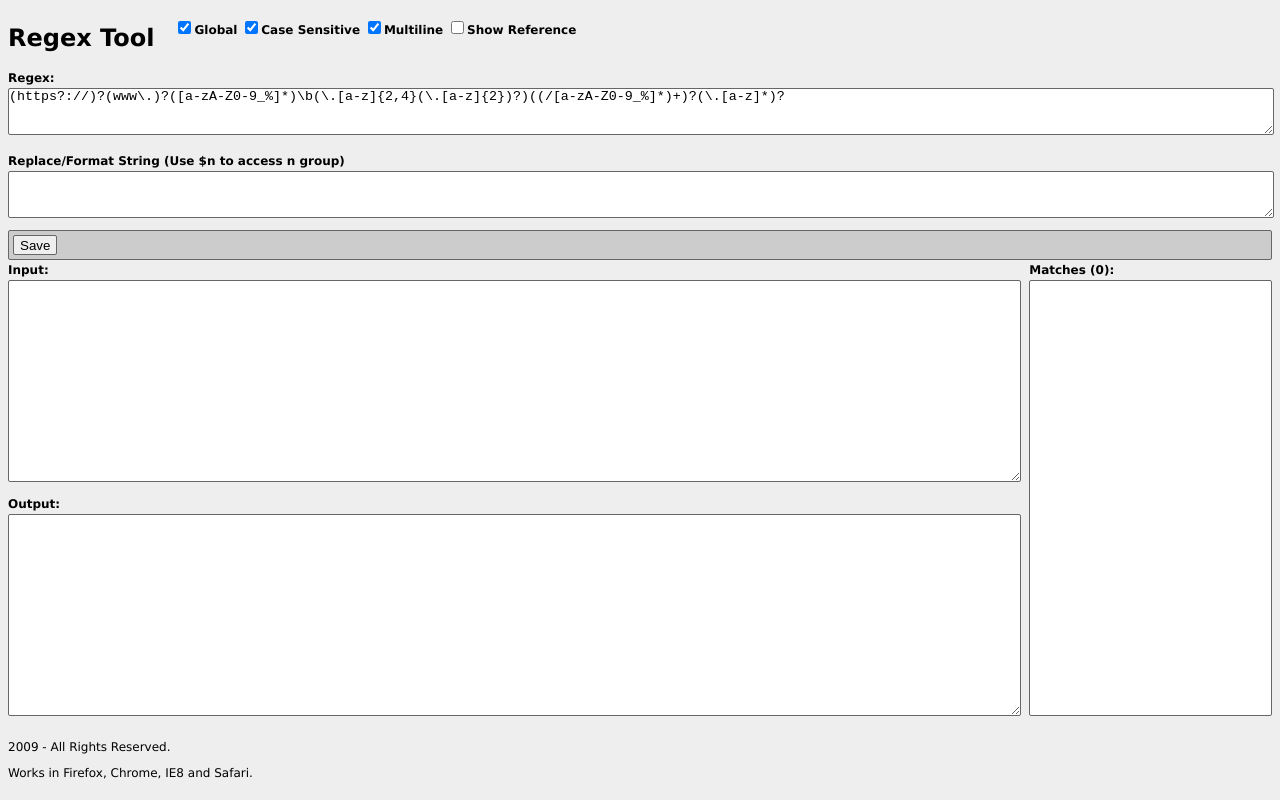
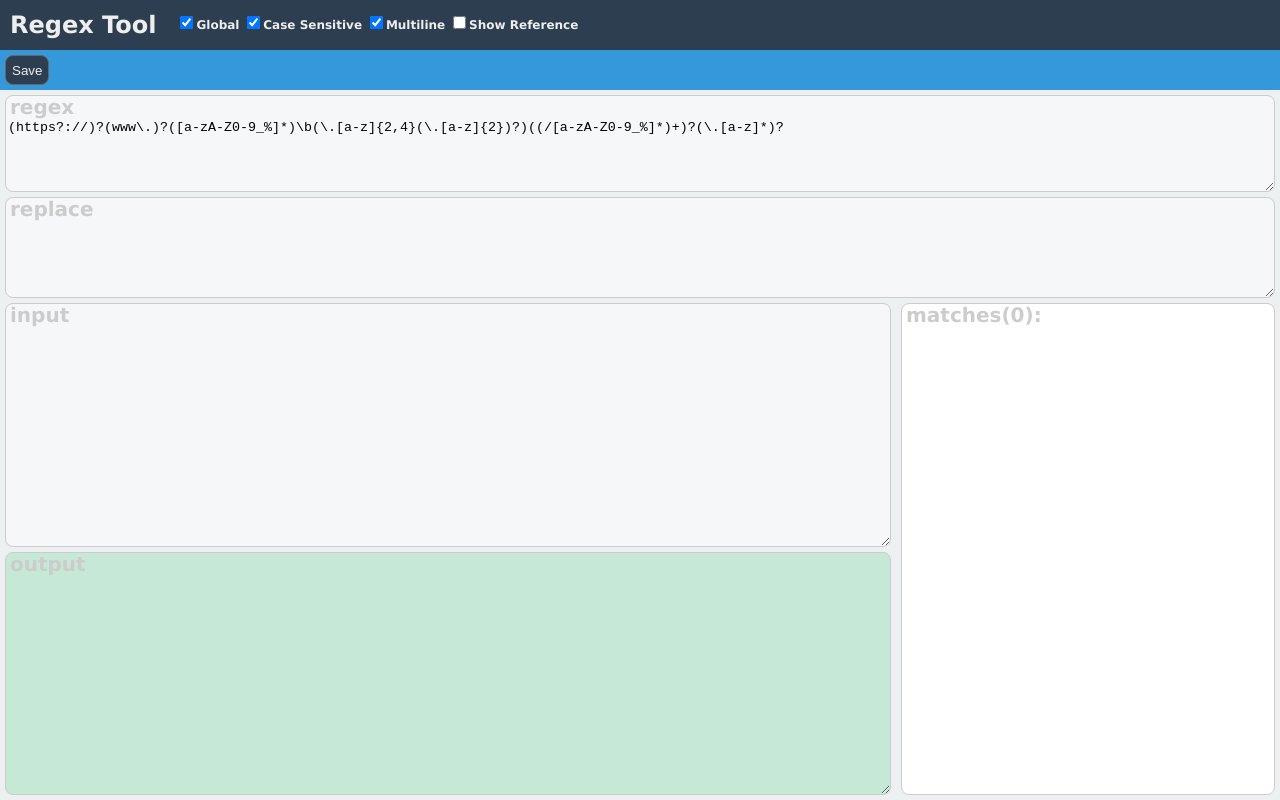
Before and after one commit to giancarlo/regex-tool, a plain HTML site: page index.html in a window 1280 px wide. Drawn offline with Linux system fonts and the light colour scheme.

Commit message:
New formatting

```diff
--- a/default.css
+++ b/default.css
@@ -1,19 +1,85 @@
-@charset "utf-8"
+@charset "utf-8";
 
-#footer { margin-top: 10px; text-align: center; }
+textarea, ul, button { border-radius: 8px; border: 1px solid #ccc; }
 
-textarea, div, ul, button { border-radius: 2px;  }
+header {
+	background-color: #2C3E50;
+	color: #eee; padding: 5px 10px;
+	height: 40px;
+}
 
-body { min-width: 800px; background-color: #eee; font-size: 12px; font-family: Verdana, Arial, sans-serif; }
-textarea {  width: 100%; margin-bottom: 6px; border: 1px solid #666; padding: 0; }
-label { height: 20px; line-height: 20px; padding: 0; margin: 0; font-weight: bold; }
+body {
+	margin: 0; padding: 0;
+	min-width: 760px; background-color: #ECF0F1;
+	font-size: 12px; font-family: Verdana, Arial, sans-serif;
+}
+label {
+	position: relative;
+	padding: 0;
+	font-weight: bold;
+}
+
+#content {
+	position: absolute;	top: 90px; left: 0; right: 0; bottom: 0;
+	min-width: 760px;
+}
+
+#content > div {
+	position: absolute;
+	padding: 0 5px 5px 5px;
+	left: 0; right: 0;
+	box-sizing: border-box;
+}
+
+#content > div:first-child { padding-top: 5px; }
+
+#content > div > label {
+	position: absolute; font-size: 20px; color: #ccc; left: 10px;
+	text-transform: lowercase;
+}
+
+#output {
+	background-color: rgba(46, 204, 113, 0.2) !important;
+	width: 100%; height: 100%;
+}
+#input { width: 100%; height: 100%; }
+
+#regex-container { height: 15%; }
+#regex { height: 100%; width: 100%;}
+
+#replace-container { top: 15%; height: 15%; }
+#replace { height: 100%; width: 100%; }
+
+#input-container { top: 30%; height: 35%; width: 70% !important; }
+#output-container { top: 65%; height: 35%; width: 70% !important; }
+#matches-container { top: 30%; left: 70% !important; bottom: 0; }
+
+#content > div > textarea {
+	padding-top: 24px; background-color: rgba(255, 255, 255, 0.5);
+	border: 1px solid #ccc; box-sizing: border-box;
+}
+
+#saved {
+	border: none; background-color: #3498DB; line-height: 30px;
+	box-sizing: border-box; height: 40px; padding: 5px;
+}
+
+#saved > button {
+	background-color: #2C3E50; color: #eee; height: 30px;
+}
+
+#output-bar {
+	position: absolute !important; bottom: 0; top: 30%;
+	padding: 10px; box-sizing: border-box;
+}
+
 table { max-width: 780px;  }
-tbody > tr:nth-child(odd) { background-color: #eee;  };
+tbody > tr:nth-child(odd) { background-color: #eee;  }
 td { margin: 2px 5px;padding: 0; border: 0;  }
 button { border: 1px solid #666; min-height: 20px; }
 
 #help { display: none; position: absolute; border: 1px solid #666; background-color: white; padding: 5px;}
-#saved { border: 1px solid #666;  background-color: #ccc; padding:4px;  }
+
 #saved div {
 	white-space: nowrap;
 	margin: 0 4px;
@@ -30,29 +96,32 @@ button { border: 1px solid #666; min-height: 20px; }
 #saved > div > a { position: relative; right: 0; width: 20px; font-weight: bold; text-align: center;;display: inline-block; background-color: #666; color: white; }
 #saved > div > span { width: 130px; display: inline-block; overflow: hidden; }
 
-#found { border: 1px solid #666; height: 434px; margin: 0 0 10px 10px; padding: 0; overflow: auto; background-color: white; }
+#found {
+	border: 1px solid #ccc; padding: 24px 0 0 0; overflow: auto;
+	background-color: white; margin: 0; height: 100%;
+	box-sizing: border-box;
+}
 #found li { cursor: pointer; }
 #found > li { padding: 2px; list-style: none; line-height: 20px; }
 #found > li:hover { background-color: #ccc; }
 #found img { float: left;}
-#found > li  ol { background-color: white; display: none; }
+#found > li ol { background-color: white; display: none; }
 
+/*
 .error { margin-bottom: 4px; font-weight: bold; color: red; }
+*/
 
-#output { height: 200px; }
-#input { height: 200px; }
 
 h1 {
-	height: 40px;
-	margin-bottom: 0px;
+	line-height: 40px;
+	margin: 0px;
 	float: left;
 	padding-right: 20px;
 }
 
 #toolbar {
-	 height: 30px;
-	 padding: 10px 0 20px 0;
-	 left:  0px;
+	 line-height: 40px;
+	 left:  0;
 }
 
 #spinner { position: absolute; background-color: #ccc; }
--- a/index.html
+++ b/index.html
@@ -7,34 +7,40 @@
 	<script type="text/javascript" src="regex.js"></script>
 </head>
 <body>
-	<h1>Regex Tool</h1>
-<div>
-	<div id="toolbar">
-		<span class="options">
+	<header>
+		<h1>Regex Tool</h1>
+		<div id="toolbar">
 			<label><input onchange="REGEX.update(1)" type="checkbox" id="op-global" checked="checked" />Global</label>
 			<label><input onchange="REGEX.update(1)" type="checkbox" id="op-case-sensitive" checked="checked" />Case Sensitive</label>
 			<label><input onchange="REGEX.update(1)" type="checkbox" id="op-multiline" checked="checked" />Multiline</label>
 			<label><input type="checkbox" id="op-help"  />Show Reference</label>
-		</span>
-	</div>
-	<label>Regex:<textarea rows="3" id="regex" cols="80">(https?://)?(www\.)?([a-zA-Z0-9_%]*)\b(\.[a-z]{2,4}(\.[a-z]{2})?)((/[a-zA-Z0-9_%]*)+)?(\.[a-z]*)?</textarea></label>
+		</div>
 	<div id="error-search" class="error"></div>
-	<label>Replace/Format String (Use $n to access n group)<textarea rows="3" id='replace' cols="80"></textarea></label>
+	</header>
+
 	<div id="saved">
 		<button type="button" onclick="REGEX.save()">Save</button>
 	</div>
+<div id="content">
 
-	<div>
-		<div class="column-80">
-			<label>Input:<textarea id="input"></textarea></label>
-			<label>Output:<textarea id="output" readonly="readonly"></textarea></label>
-		</div>
-		<div class="column-20">
-			<label style="margin-left:10px;">Matches (<span id="search-count">0</span>):</label><ul id="found"></ul>
-		</div>
-		<div class="clear"></div>
+	<div id="regex-container">
+		<label>Regex</label><textarea rows="3" id="regex" cols="80">(https?://)?(www\.)?([a-zA-Z0-9_%]*)\b(\.[a-z]{2,4}(\.[a-z]{2})?)((/[a-zA-Z0-9_%]*)+)?(\.[a-z]*)?</textarea>
 	</div>
-
+	<div id="replace-container">
+		<label>Replace</label>
+		<textarea rows="3" id='replace' cols="80"></textarea>
+	</div>
+	<div id="input-container">
+		<label>Input</label><textarea id="input"></textarea>
+	</div>
+	<div id="output-container">
+		<label>Output</label><textarea id="output" readonly="readonly"></textarea>
+	</div>
+	<div id="matches-container">
+		<label>Matches(<span id="search-count">0</span>):</label>
+		<ul id="found"></ul>
+	</div>
+</div>
 	<div id="help">
 		<table>
 			<thead><tr><th>Expression</th><th>Matches</th><th></th><th>Expression</th><th>Matches</th></tr></thead>
@@ -64,14 +70,6 @@
 			</tbody>
 		</table>
 	</div>
-</div>
-	<div id="footer">
-	<p>
-		2009 - All Rights Reserved.
-	</p>
-	<p>
-		Works in Firefox, Chrome, IE8 and Safari.
-	</p>
-	</div>
+
 </body>
 </html>
```
